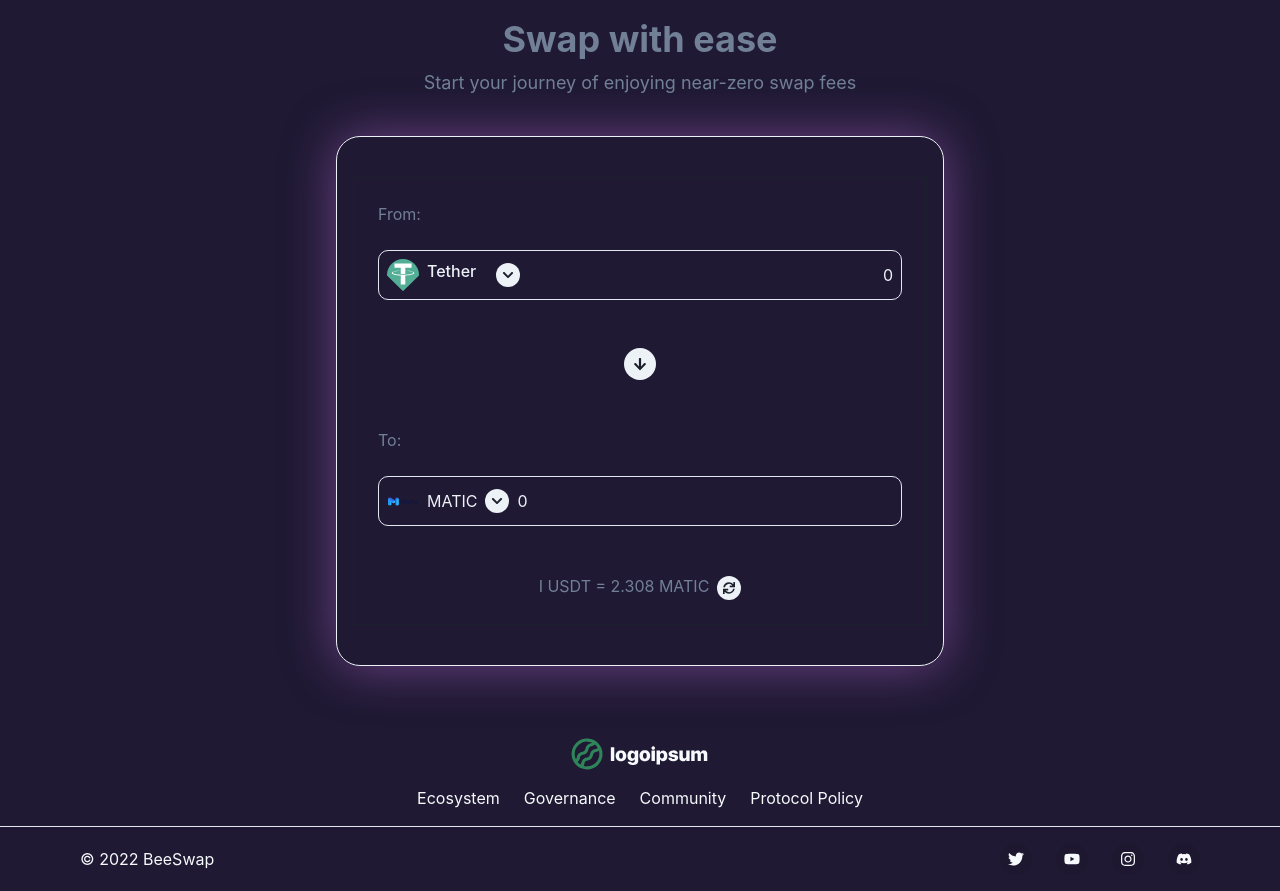
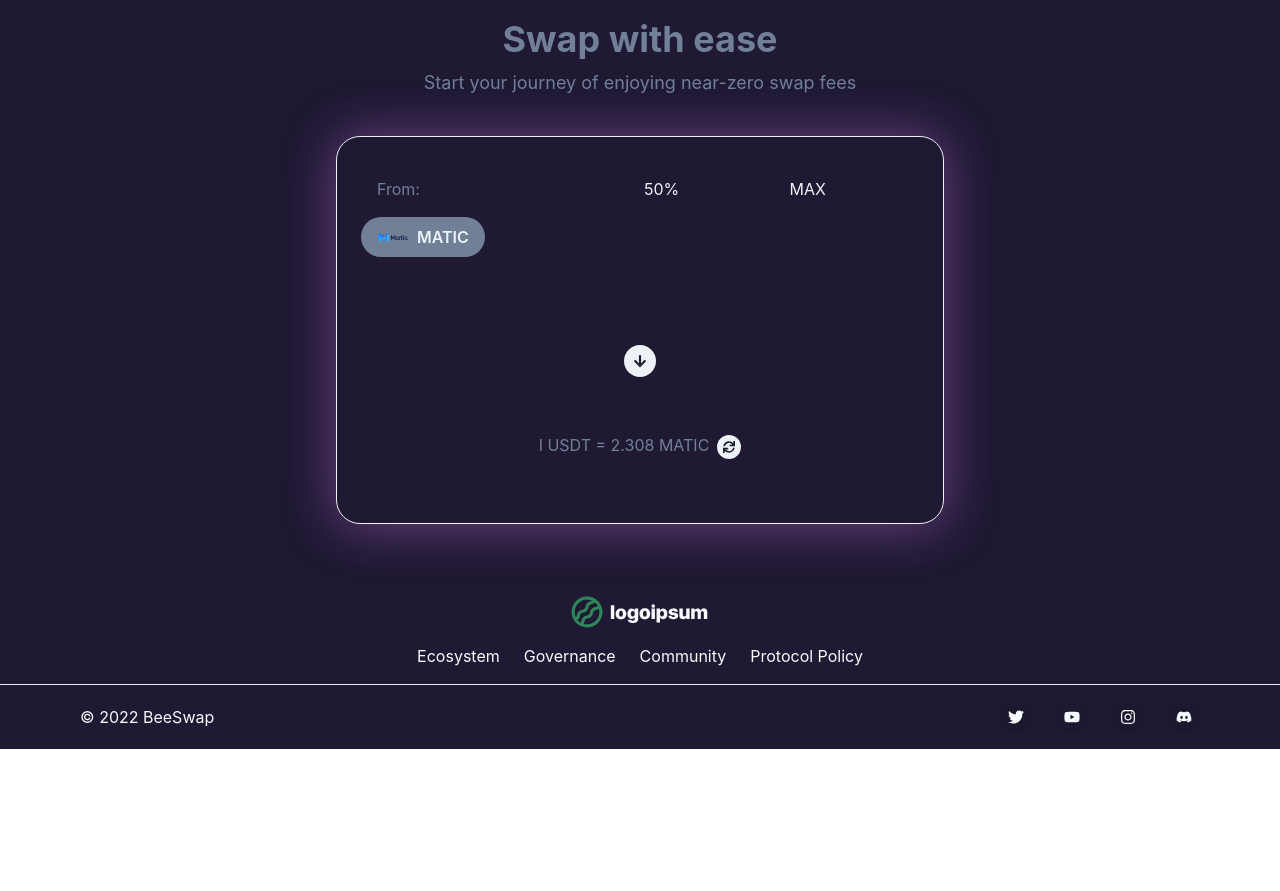
Before and after one commit to MinceDAO/beeswap, a React (Create React App) app in the folder iceswap-frontend/: page / in a window 1280 px wide. Shown: the part 1100-1991 px from the top of the page. After the commit the page ends 1849 px from the top, so only its background shows below. Built offline with nearby package versions, Linux system fonts and the light colour scheme.

Commit message:
updated the trade card

```diff
--- a/iceswap-frontend/src/components/Trade.js
+++ b/iceswap-frontend/src/components/Trade.js
@@ -13,12 +13,19 @@ import {
   FormControl,
   FormLabel,
   Container,
+  Button,
+  InputGroup,
+  InputLeftElement,
+  Checkbox,
+  Link,
+  Flex,
+  Input,
 } from "@chakra-ui/react";
 import { FaArrowDown, FaChevronDown, FaSync } from "react-icons/fa";
 
 function TradeWrapper({ children }) {
   return (
-    <Container maxW={'container.sm'}>
+    <Container maxW={"container.sm"}>
       <Box
         mb={4}
         shadow="0px 1px 50px rgba(187, 107, 218, 0.5)"
@@ -51,77 +58,43 @@ export default function TradeCard() {
         py={10}
       >
         <TradeWrapper>
+          <form>
+            <Box p={6} mb={'-12'}>
+              <Flex>
+                <Text p="4" color={"gray.500"}>
+                  From:
+                </Text>
+                <Spacer />
+
+                <Input
+                  color={"gray.100"}
+                  ml="48"
+                  variant={"unstyled"}
+                  value="50%"
+                  type={"text"}
+                  p="4"
+                />
+
+                <Input
+                  variant={"unstyled"}
+                  p="4"
+                  color={"gray.100"}
+                  type={"text"}
+                  value="MAX"
+                />
+              </Flex>
+            </Box>
+            <Box p={6}>
+              <Flex>
+                <Button rounded={'full'} bg={'gray.500'} color={'gray.100'}><Avatar src="../images/matic.svg" size={'sm'} mr='2' /> MATIC</Button>
+              </Flex>
+            </Box>
+
             <Center py={6}>
               <VStack p={4} alignItems="stretch" w="full">
-              <form>
-                <Box maxW={"full"} border={"1px"}>
-                  <HStack
-                    m={6}
-                    size="2xs"
-                    lineHeight={"24px"}
-                    color={"gray.500"}
-                    fontWeight="400"
-                  >
-                    <Text>From:</Text>
-
-                  </HStack>
-                  <HStack
-                    borderRadius={"10px"}
-                    borderWidth={"1px"}
-                    p={2}
-                    m={6}
-                    size="2xs"
-                    lineHeight={"12px"}
-                    fontWeight="400"
-                  >
-                    <Avatar size={"sm"} src="/images/tether-usdt.svg" />
-                    <FormLabel color={"gray.100"}>Tether</FormLabel>
-                    <IconButton
-                      size={"xs"}
-                      icon={<FaChevronDown />}
-                      isRound="true"
-                    />
-                    <Spacer />
-
-                    <Text color={"gray.100"}>0</Text>
-                  </HStack>
-
                 <Center py={6}>
-                    <IconButton
-                      icon={<FaArrowDown />}
-                      size="sm"
-                      isRound="true"
-                    />
+                  <IconButton icon={<FaArrowDown />} size="sm" isRound="true" />
                 </Center>
-
-                  <HStack
-                    m={6}
-                    size="2xs"
-                    lineHeight={"24px"}
-                    color={"gray.500"}
-                    fontWeight="400"
-                  >
-                    <Text>To:</Text>
-                  </HStack>
-                  <HStack
-                    borderRadius={"10px"}
-                    borderWidth={"1px"}
-                    p={2}
-                    m={6}
-                    size="2xs"
-                    lineHeight={"12px"}
-                    fontWeight="400"
-                  >
-                    <Avatar size={"sm"} src="/images/matic.svg" />
-                    <Text color={"gray.100"}>MATIC</Text>
-                    <IconButton
-                      size={"xs"}
-                      icon={<FaChevronDown />}
-                      isRound="true"
-                    />
-
-                    <Text color={"gray.100"}>0</Text>
-                  </HStack>
 
                 <Center py={2}>
                   <Text color={"gray.500"} m={4}>
@@ -135,11 +108,9 @@ export default function TradeCard() {
                     />
                   </Text>
                 </Center>
-
-                </Box>
-              </form>
               </VStack>
             </Center>
+          </form>
         </TradeWrapper>
       </Stack>
     </Box>
```
Lines whose indentation alone changed are shown as unchanged.
